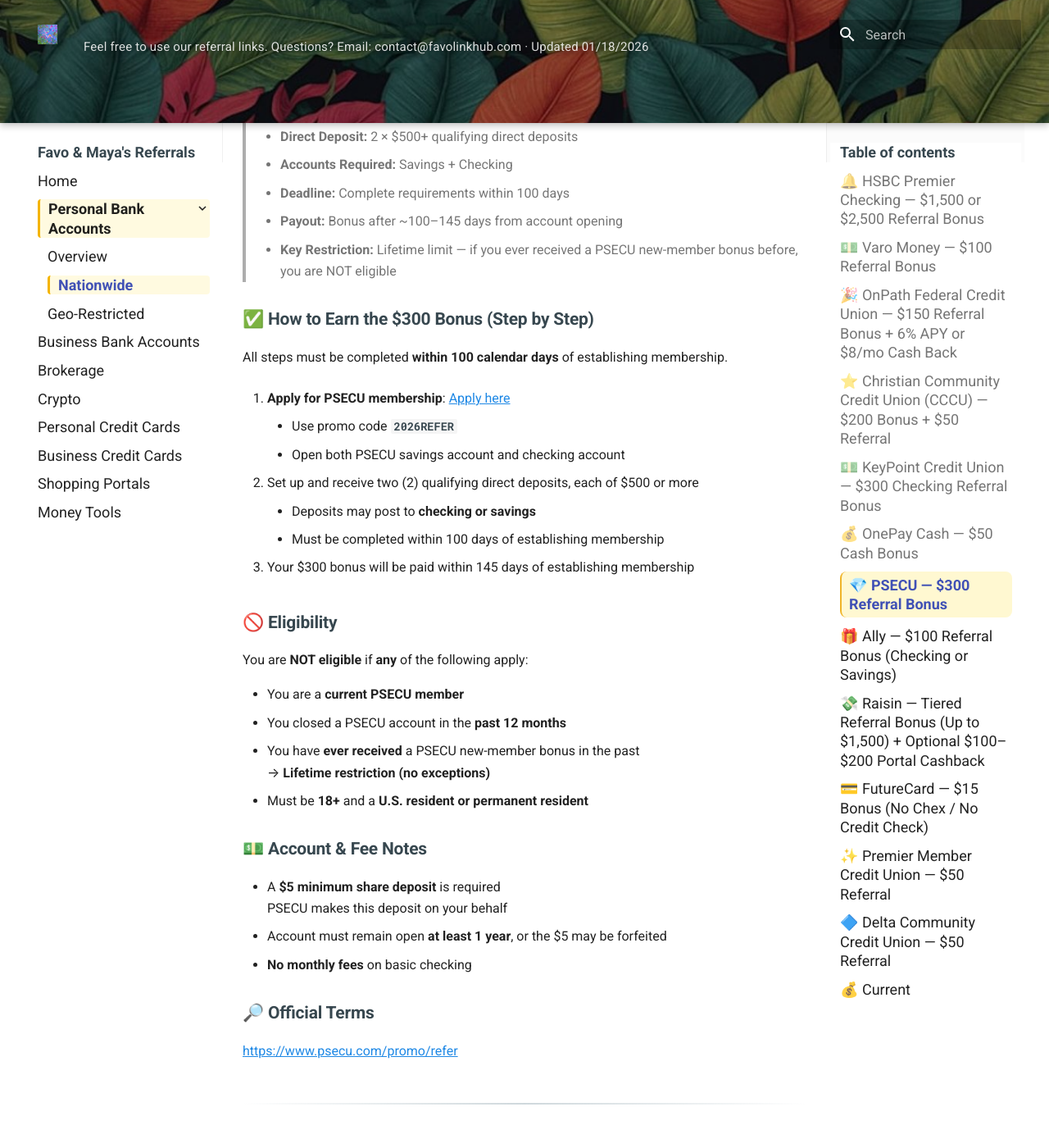
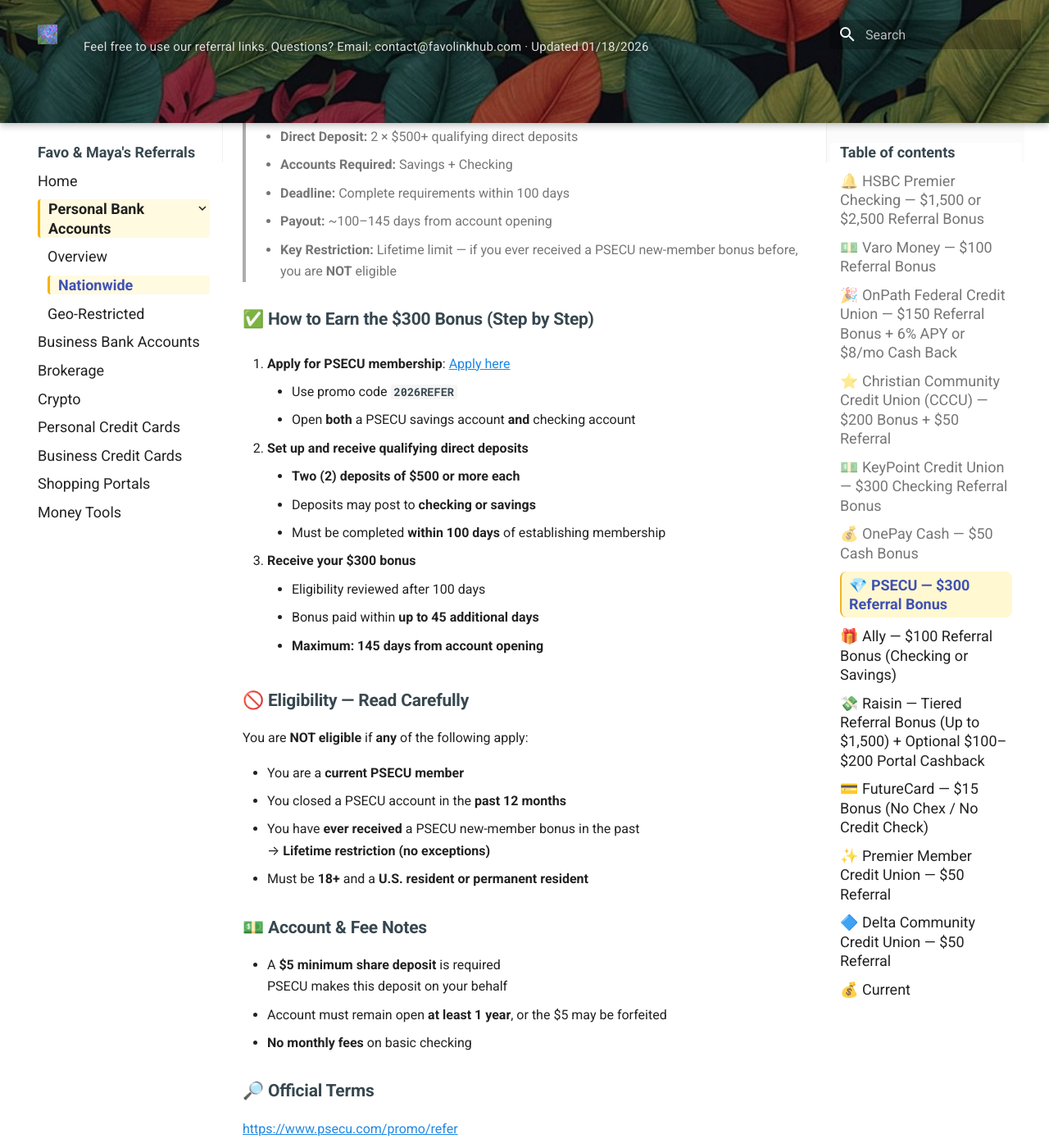
Before and after one commit to whispersofzephyr/favolinkhub-site, an MkDocs documentation site: the page built from docs/personal-bank-nationwide.md, in a window 1280 px wide and 1400 px high, scrolled down 11135 px. Shown: the whole window at 82% size. Built offline with MkDocs 1.6.1 and Material for MkDocs 9.7.7, drawn with Linux system fonts in a browser that asks for light colours.

Commit message:
Revise PSECU referral bonus information
Updated the PSECU referral bonus details for clarity and formatting.

```diff
--- a/docs/personal-bank-nationwide.md
+++ b/docs/personal-bank-nationwide.md
@@ -391,40 +391,45 @@ Open a **OnePay Cash** account using the referral link below and **earn $50 cash
 > - **Direct Deposit:** 2 × $500+ qualifying direct deposits
 > - **Accounts Required:** Savings + Checking
 > - **Deadline:** Complete requirements within 100 days
-> - **Payout:** Bonus after ~100–145 days from account opening
-> - **Key Restriction:** Lifetime limit — if you ever received a PSECU new-member bonus before, you are NOT eligible
+> - **Payout:** ~100–145 days from account opening
+> - **Key Restriction:** Lifetime limit — if you ever received a PSECU new-member bonus before, you are **NOT** eligible
 
 ### ✅ How to Earn the $300 Bonus (Step by Step)
 
-All steps must be completed **within 100 calendar days** of establishing membership.
-
-1. **Apply for PSECU membership**: [Apply here](https://refer.psecu.com/Zhishan)
+1. **Apply for PSECU membership**:
+    [Apply here](https://refer.psecu.com/Zhishan)
 
      - Use promo code **`2026REFER`**
-     - Open both PSECU savings account and checking account
+     - Open **both** a PSECU savings account **and** checking account
 
-2. Set up and receive two (2) qualifying direct deposits, each of $500 or more
+2. **Set up and receive qualifying direct deposits**
 
+     - **Two (2) deposits of $500 or more each**
      - Deposits may post to **checking or savings**
-     - Must be completed within 100 days of establishing membership
+     - Must be completed **within 100 days** of establishing membership
 
-3. Your $300 bonus will be paid within 145 days of establishing membership
+3. **Receive your $300 bonus**
 
-### 🚫 Eligibility
+     - Eligibility reviewed after 100 days
+     - Bonus paid within **up to 45 additional days**
+     - **Maximum: 145 days from account opening**
+
+### 🚫 Eligibility — Read Carefully
+
 You are **NOT eligible** if **any** of the following apply:
 
-  - You are a **current PSECU member**
-  - You closed a PSECU account in the **past 12 months**
-  - You have **ever received** a PSECU new-member bonus in the past
-    → **Lifetime restriction (no exceptions)**
-  - Must be **18+** and a **U.S. resident or permanent resident**
+- You are a **current PSECU member**
+- You closed a PSECU account in the **past 12 months**
+- You have **ever received** a PSECU new-member bonus in the past
+  → **Lifetime restriction (no exceptions)**
+- Must be **18+** and a **U.S. resident or permanent resident**
 
 ### 💵 Account & Fee Notes
 
-  - A **$5 minimum share deposit** is required
-    PSECU makes this deposit on your behalf
-  - Account must remain open **at least 1 year**, or the $5 may be forfeited
-  - **No monthly fees** on basic checking
+- A **$5 minimum share deposit** is required
+  PSECU makes this deposit on your behalf
+- Account must remain open **at least 1 year**, or the $5 may be forfeited
+- **No monthly fees** on basic checking
 
 ### 🔎 Official Terms
 [https://www.psecu.com/promo/refer](https://www.psecu.com/promo/refer)
```
